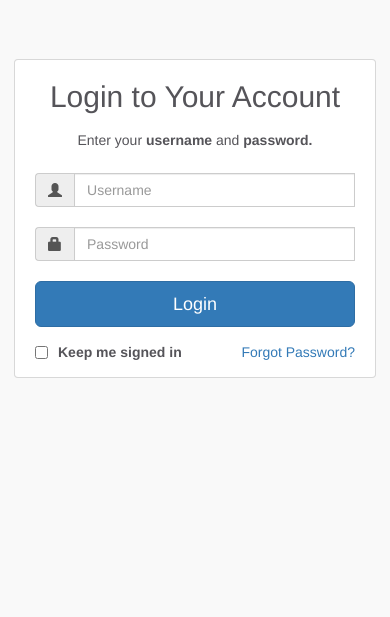
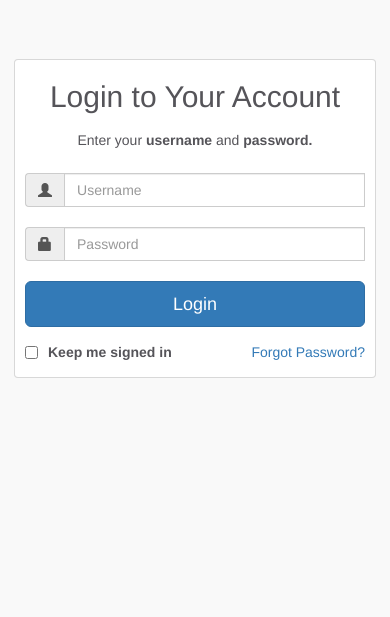
Before and after one commit to paulbellmann/ojuice, a Django app: page /accounts/login/ in a window 390 px wide. Shown: the part 52-669 px from the top of the page. Run offline with Django 3.2, Linux system fonts and the light colour scheme; some libraries are stand-ins or nearby versions.

Commit message:
+ a lot of responsive stuff

```diff
--- a/static/css/style.css
+++ b/static/css/style.css
@@ -59,8 +59,8 @@ body{
 
 .logform {
     background-color:#FFF;
-    padding:20px 20px 10px 20px;
-    max-width: 40%;
+    padding: 35px 105px 60px 105px;
+    max-width: 45%;
     margin: auto;
 
     border-radius: 3px;
@@ -72,6 +72,9 @@ body{
     padding:20px 20px 10px 20px;
     max-width: 60%;
     margin: auto;
+
+    border-radius: 3px;
+    box-shadow: 0 0 0 1px #d8d8d8;
 }
 .todolist h1, .insform h1 {
     margin:0;
@@ -97,12 +100,35 @@ li.ui-state-default:last-child{
     padding: 10px 20px;
 }
 
-@media screen and (max-width: 580px) {
+@media screen and (max-width: 1024px) {
+    .logform{
+        max-width: 60%;
+        padding: 35px 65px 60px 65px;
+    }
+}
+
+@media screen and (max-width: 730px) {
+    .logform{
+        max-width: 90%;
+        padding: 35px 50px 35px 50px
+    }
+}
+
+@media screen and (max-width: 500px) {
     .todolist, .insform, .logform, #message_login{
         max-width: 100%;
     }
     .outer_wrap{
         padding-top: 40px;
+    }
+    .logform {
+        padding: 20px 20px 10px 20px;
+    }
+}
+
+@media screen and (max-width: 730px) {
+    .logform{
+        padding: 20px 10px 10px 10px;
     }
 }
 
```
